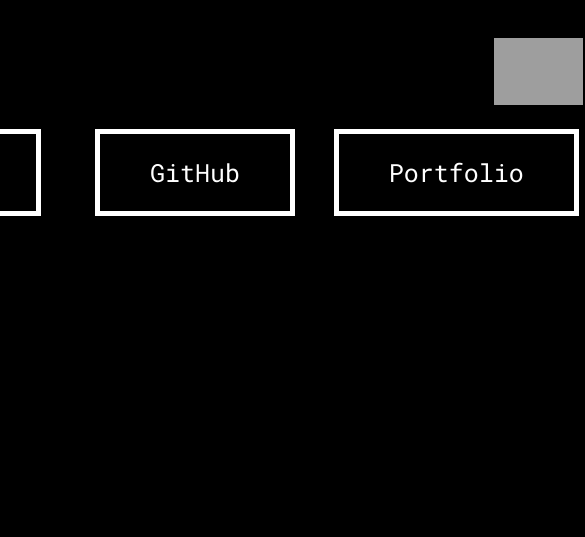
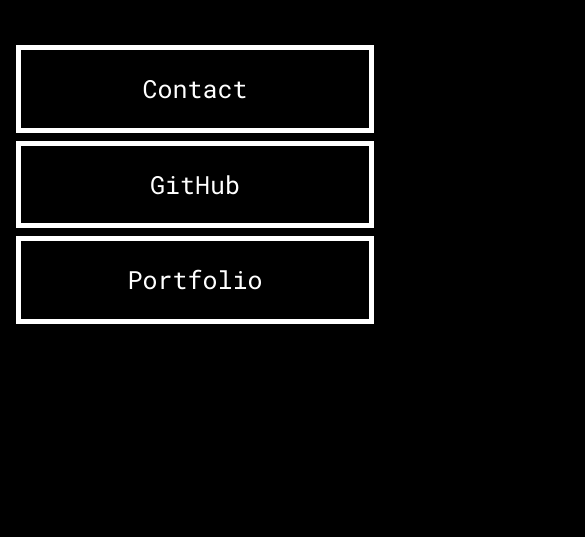
Before and after one commit to Txaverria/txaverria.github.io, a plain HTML site: page index.html in a window 390 px wide. Shown: the part 307-844 px from the top of the page, 585 px wide, since content can reach past the window. Drawn offline with nearby package versions, Linux system fonts and the light colour scheme; grey boxes are pictures that could not be loaded.

Commit message:
Index Updates for Responsiveness

```diff
--- a/css/index.css
+++ b/css/index.css
@@ -6,13 +6,16 @@
 }
 html,
 body {
+  height: 100%;
+}
+
+body {
 	color: white;
 	background-color: #000000;
 	font-family: 'Roboto Mono', monospace;
-	display: flex;
-	justify-content: center;
-	align-items: center;
-	min-height: 100vh;
+	display: flex !important;
+	align-items: center !important;
+	height: 100%;
 }
 
 a {
@@ -20,7 +23,8 @@
 }
 
 .custom-container {
-	width: 800px;
+	max-width: 800px;
+	padding: 1rem;
 }
 
 .bg-color-primary-dark {
@@ -61,7 +65,8 @@
 }
 
 .custom-btn {
-	padding: 20px 50px;
+	padding: 20px;
+	width: 100%;
 	background: black;
 	color: white;
 	border: 5px solid white;
@@ -70,7 +75,7 @@
 }
 
 .custom-btn:hover {
-	padding: 20px 30px;
+	width: 75%;
 	color: black;
 	background: white;
 }
@@ -108,3 +113,20 @@
 		transform: rotate(360deg);
 	}
 }
+
+@keyframes typing {
+	0% {
+		content: "_";
+	}
+	50% {
+		content: "";
+	}
+	100% {
+		content: "_";
+	}
+}
+
+.blink-span::after {
+	content: "";
+	animation: typing 1s steps(1) infinite;
+}
--- a/index.html
+++ b/index.html
@@ -12,56 +12,46 @@
 		/>
 		<link rel="stylesheet" href="css/index.css" />
 
-		<style>
-			@keyframes typing {
-				0% {
-					content: "_";
-				}
-				50% {
-					content: "";
-				}
-				100% {
-					content: "_";
-				}
-			}
-
-			.blink-span::after {
-				content: "";
-				animation: typing 1s steps(1) infinite;
-			}
-		</style>
+		<style></style>
 	</head>
-	<body>
-		<section class="py-5">
-			<div class="container custom-container">
+	<body class="d-flex align-items-center">
+		<main class="custom-container w-100 m-auto">
 			<div class="row">
 				<div class="col-12">
-						<h1 class="display-4 fw-bold mb-4 text-center">
-
-						</h1>
+					<h1 class="display-4 fw-bold mb-4 text-center"></h1>
 				</div>
 			</div>
-				<div class="d-flex mb-4">
+			<div class="d-flex mb-5">
 				<h1 class="display-4 fw-bold mb-4 me-auto">
 					Main Hub<span class="blink-span"></span>
 				</h1>
-					<img height="67" src="https://i.pinimg.com/originals/e8/a5/39/e8a5396aa14456c1bb3aba63118b9c46.gif" alt="">
+				<img
+					height="67"
+					src="https://i.pinimg.com/originals/e8/a5/39/e8a5396aa14456c1bb3aba63118b9c46.gif"
+					alt=""
+				/>
 			</div>
 			<div
 				class="row text-center justify-content-center align-items-center g-2"
 			>
-					<div class="col-4">
+				<div class="col-12 col-md-4">
 					<a class="custom-btn" type="button">Contact</a>
 				</div>
-					<div class="col-4">
-						<a href="https://github.com/Txaverria" class="custom-btn" type="button">GitHub</a>
+				<div class="col-12 col-md-4">
+					<a
+						href="https://github.com/Txaverria"
+						class="custom-btn"
+						type="button"
+						>GitHub</a
+					>
 				</div>
-					<div class="col-4">
-						<a href="portfolio" class="custom-btn" type="button">Portfolio</a>
+				<div class="col-12 col-md-4">
+					<a href="portfolio" class="custom-btn" type="button"
+						>Portfolio</a
+					>
 				</div>
 			</div>
-			</div>
-		</section>
+		</main>
 
 		<script
 			src="https://cdn.jsdelivr.net/npm/bootstrap@5.3.2/dist/js/bootstrap.bundle.min.js"
```
Also changed, not shown: css/portfolio.css (+27 -3 lines), portfolio.html (+2 -2 lines). Lines whose indentation alone changed are shown as unchanged.
